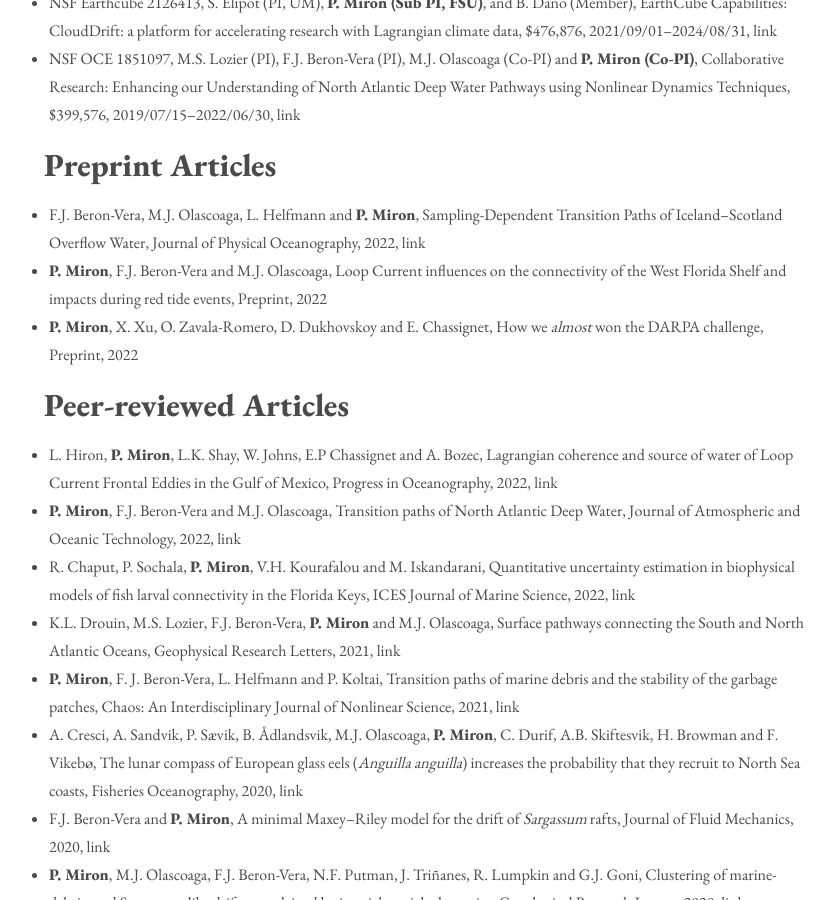
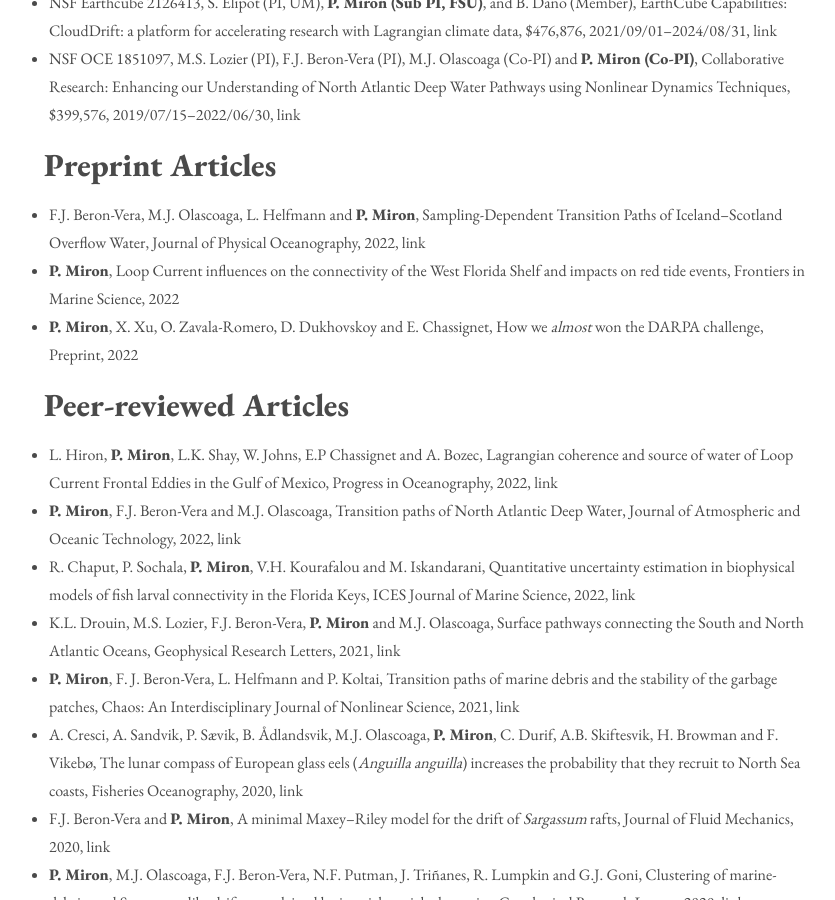
Before and after one commit to philippemiron/philippemiron.github.io, a Jekyll site: the page built from contributions.md, in a window 1280 px wide and 900 px high, scrolled down 676 px. Shown: the whole window, without its empty margins (212-1047 px from the left). Built offline with Jekyll 4.4.1, drawn with Linux system fonts in a browser that asks for light colours; nearby versions of some CDN libraries.

Commit message:
fix preprint

```diff
--- a/_data/preprint.yml
+++ b/_data/preprint.yml
@@ -4,9 +4,9 @@
   year: '2022'
   doi: https://arxiv.org/abs/2208.09499
 
-- title: Loop Current influences on the connectivity of the West Florida Shelf and impacts during red tide events
-  authors: '**P. Miron**, F.J. Beron-Vera and M.J. Olascoaga'
-  journal: Preprint
+- title: Loop Current influences on the connectivity of the West Florida Shelf and impacts on red tide events
+  authors: '**P. Miron**'
+  journal: Frontiers in Marine Science
   year: '2022'
 
 - title: How we *almost* won the DARPA challenge
```
